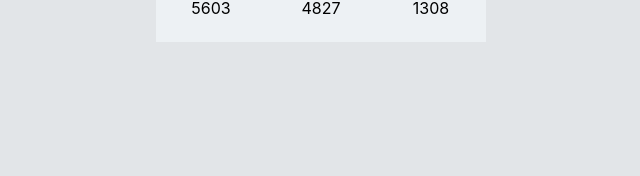
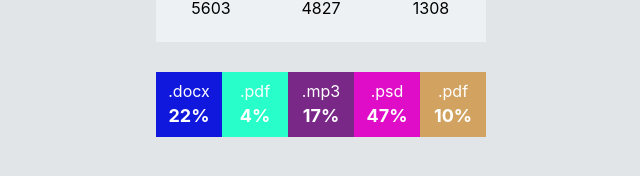
Before and after one commit to rmlyaaa/goit-react-hw-01-components, a React (Create React App) app: page / in a window 1280 px wide. Shown: the part 388-564 px from the top of the page, without its empty margins (319-959 px from the left). Built offline with nearby package versions, Linux system fonts and the light colour scheme.

Commit message:
stats done

```diff
--- a/src/components/Stats/Stats.js
+++ b/src/components/Stats/Stats.js
@@ -1,5 +1,35 @@
-import {} from './Stats.styled';
+import {
+  Item,
+  Label,
+  List,
+  Percentage,
+  Statictic,
+  Title,
+} from './Stats.styled';
 
-export const Stats = () => {
-  return;
+export const Stats = ({ title, stats }) => {
+  return (
+    <Statictic>
+      {title != null && <Title>{title}</Title>}
+
+      <List>
+        {stats.map(({ id, label, percentage }) => (
+          <Item key={id} style={{ backgroundColor: randomColor() }}>
+            <Label>{label}</Label>
+            <Percentage>{percentage}%</Percentage>
+          </Item>
+        ))}
+      </List>
+    </Statictic>
+  );
 };
+
+const randomColor = () => {
+  return (
+    '#' +
+    Math.floor(Math.random() * 16777215)
+      .toString(16)
+      .padStart(6, '0')
+      .toUpperCase()
+  );
+};
--- a/src/components/Stats/Stats.styled.js
+++ b/src/components/Stats/Stats.styled.js
@@ -0,0 +1,42 @@
+import styled from 'styled-components';
+
+export const Statictic = styled.section`
+  background-color: white;
+  width: 330px;
+  margin: 0 auto;
+  margin-top: 30px;
+`;
+
+export const Title = styled.h2`
+  font-weight: 700;
+  font-size: 28px;
+  text-align: center;
+  color: gray;
+  padding-top: 20px;
+  padding-bottom: 20px;
+`;
+
+export const List = styled.ul`
+  display: flex;
+`;
+
+export const Item = styled.li`
+  background-color: rgb(215, 223, 223);
+  padding: 10px 0;
+  width: 100%;
+  display: flex;
+  align-items: center;
+  flex-direction: column;
+`;
+
+export const Label = styled.span`
+  font-size: 16px;
+  color: white;
+  margin-bottom: 6px;
+`;
+
+export const Percentage = styled.span`
+  color: white;
+  font-weight: 700;
+  font-size: 18px;
+`;
```
